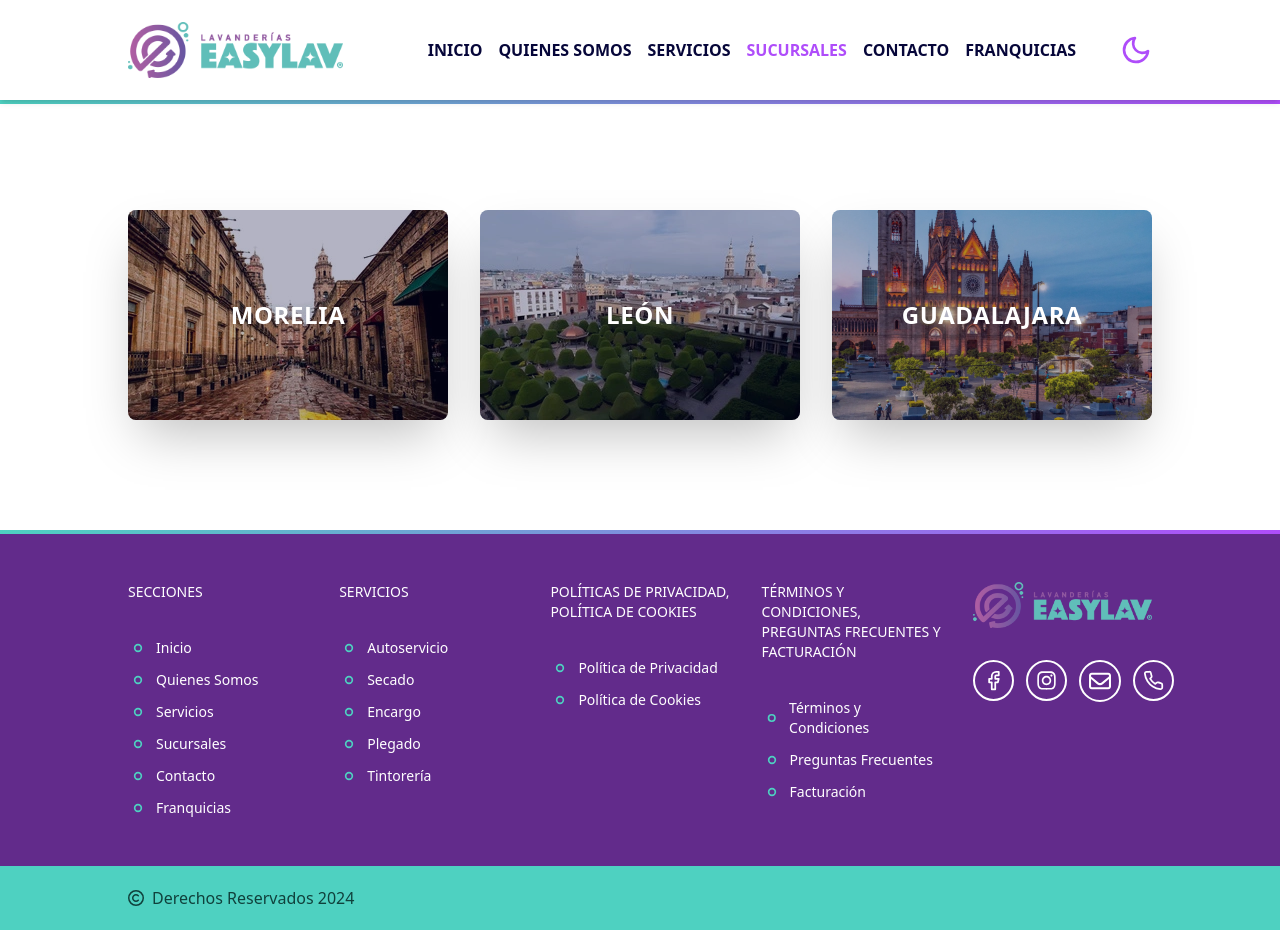
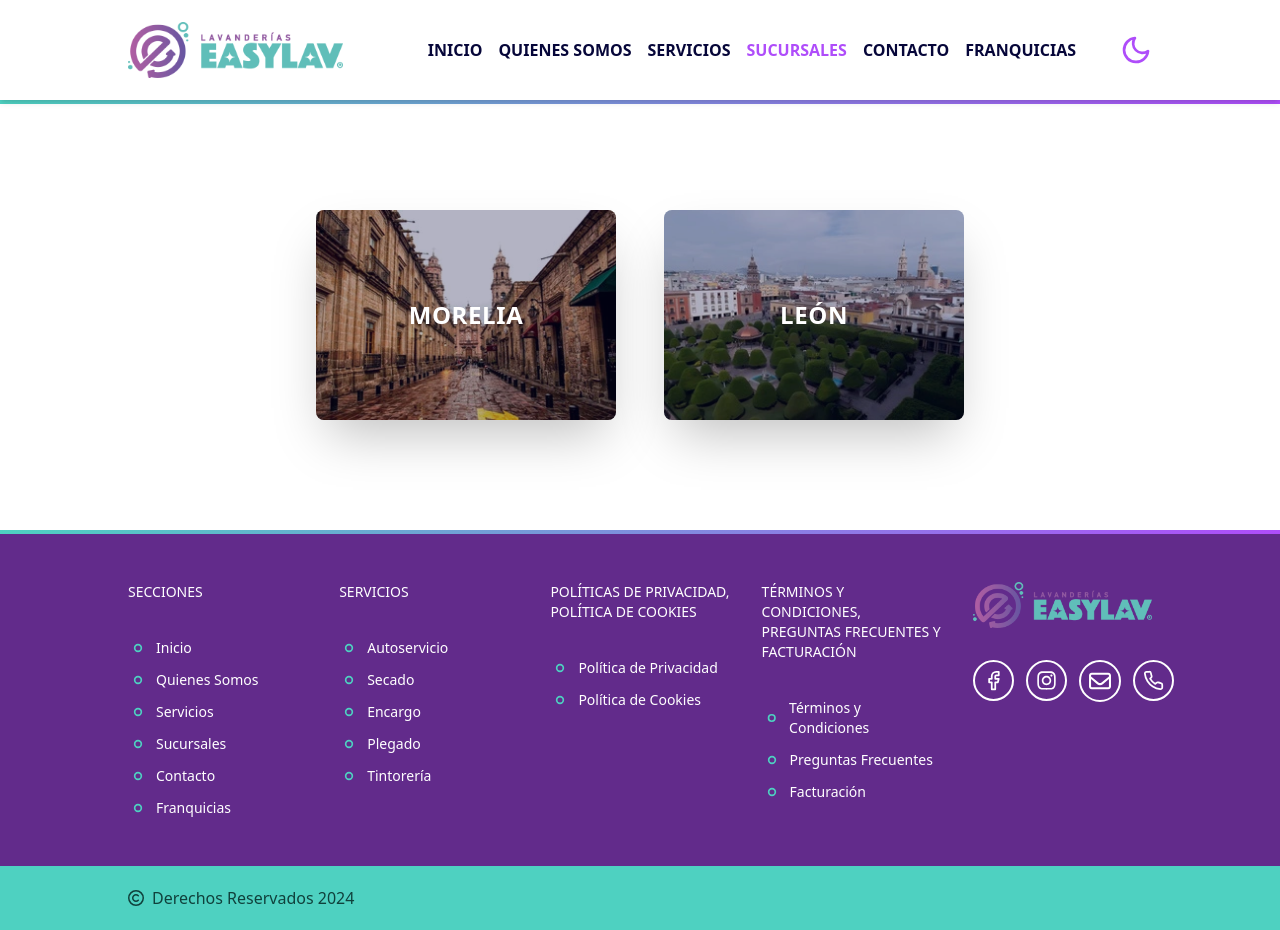
Before and after one commit to dspwebstudiomx/easylav-react, a React (Vite) app: page /sucursales in a window 1280 px wide. Built offline with nearby package versions, Linux system fonts and the light colour scheme.

Commit message:
feat: elimina tarjeta de Guadalajara y ajusta dimensiones de tarjetas para mejorar la presentación

```diff
--- a/src/pages/sucursales/Sucursales.jsx
+++ b/src/pages/sucursales/Sucursales.jsx
@@ -14,7 +14,7 @@
 */
 
 // Importaciones
-import { CentroGuadalajara, leon_card as leon, catedral_morelia_card as morelia } from 'assets';
+import { leon_card as leon, catedral_morelia_card as morelia } from 'assets';
 import { BackgroundCard, Banner, PageLayout, SEOFriendly, TitleH1 } from 'components';
 import { scrollToTop } from 'functions';
 
@@ -33,8 +33,8 @@ const Sucursales = () => {
     (currentMonth === 1 && currentDay === 1);
 
   // Constante para width y height iguales
-  const cardWidth = 'w-[320px] 2xl:w-[400px]';
-  const cardHeight = 'h-[210px] 2xl:h-[260px]';
+  const cardWidth = 'w-[260px] md:w-[300px] 2xl:w-[400px]';
+  const cardHeight = 'h-[180px] md:h-[210px] 2xl:h-[260px]';
 
   return (
     <>
@@ -66,7 +66,7 @@ const Sucursales = () => {
               <strong className="text-primary_darkcontrast text-2xl">¡Gracias por tu comprensión!</strong>
             </Banner>
           )}
-          <article className="flex flex-col sm:flex-row gap-8 items-center justify-center mx-auto w-auto h-auto">
+          <article className="grid sm:grid-cols-2 gap-8 sm:gap-12 items-center justify-center mx-auto w-full h-auto">
             <BackgroundCard
               image={morelia}
               title="Morelia"
@@ -86,15 +86,7 @@ const Sucursales = () => {
               height={cardHeight}
               alt="Tarjeta con la imagen del centro de León"
             />
-            <BackgroundCard
-              image={CentroGuadalajara}
-              title="Guadalajara"
-              href="/sucursales/guadalajara"
-              rounded="rounded-lg"
-              width={cardWidth}
-              height={cardHeight}
-              alt="Tarjeta con la imagen del centro de Guadalajara"
-            />
+            {/* <BackgroundCard image={CentroGuadalajara} title="Guadalajara" href="/sucursales/guadalajara" rounded="rounded-lg"  width={cardWidth} height={cardHeight} alt="Tarjeta con la imagen del centro de Guadalajara"/> */}
           </article>
         </div>
       </PageLayout>
```
